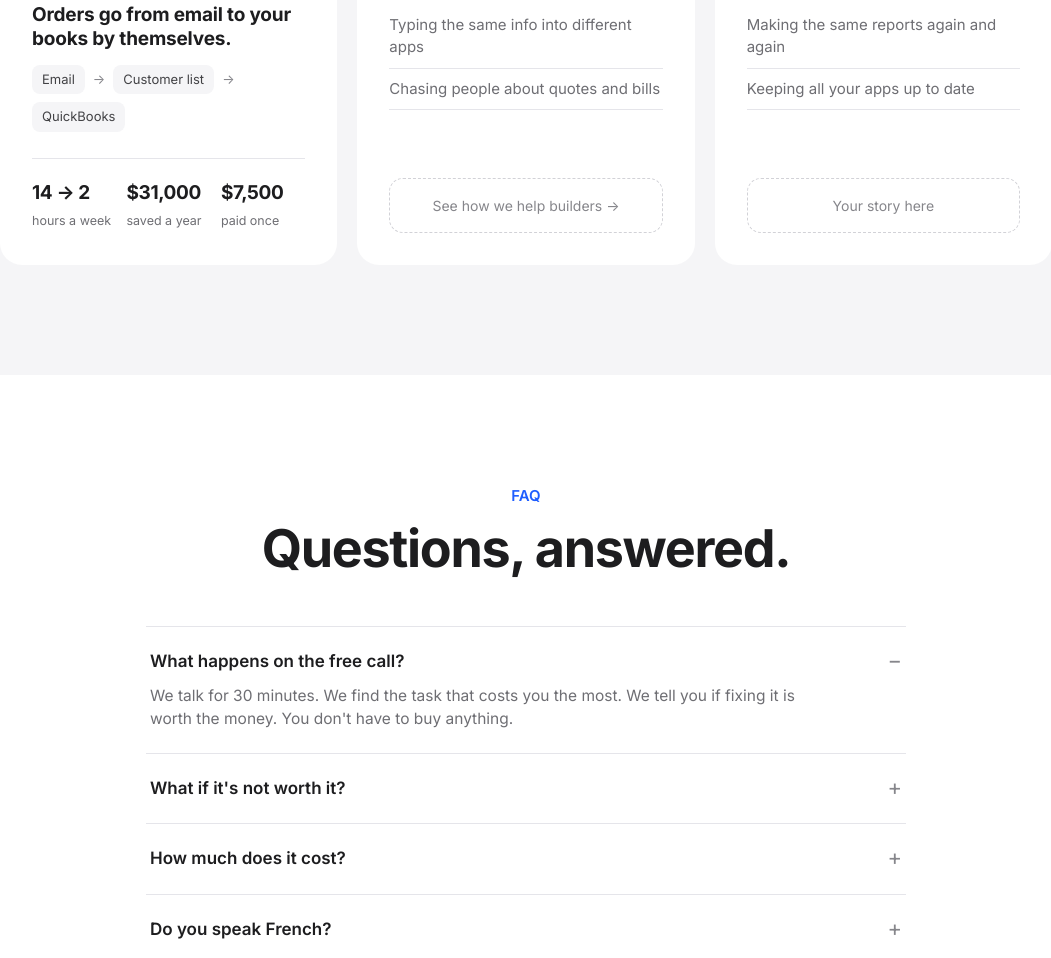
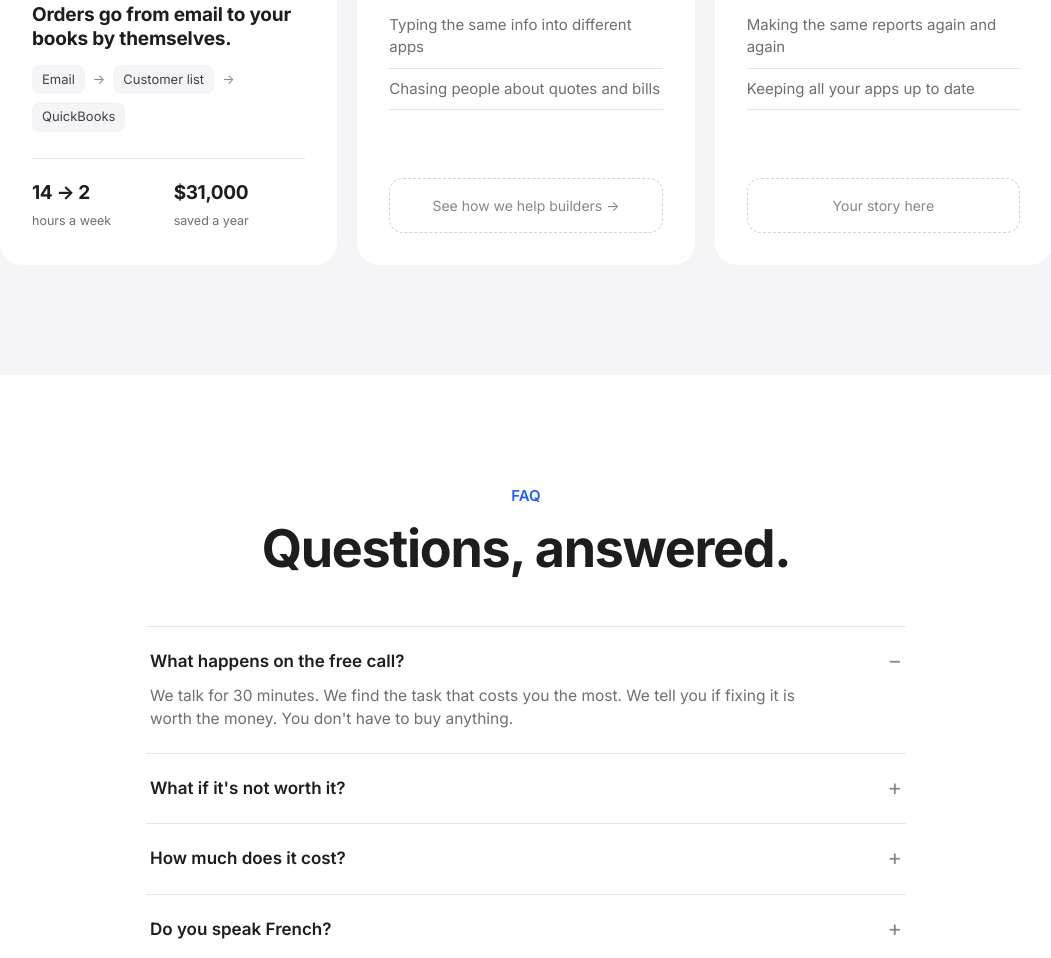
Before and after one commit to JamesTempo/tempo-intelligence, a plain HTML site: page index.html in a window 1280 px wide. Shown: the part 2819-3777 px from the top of the page, without its empty margins (114-1165 px from the left). Drawn offline with Linux system fonts and the light colour scheme.

Commit message:
Remove one-time cost from example case study
Co-Authored-By: Claude Opus 5.5 <noreply@anthropic.com>

```diff
--- a/index.html
+++ b/index.html
@@ -88,10 +88,9 @@
         <div class="roi">4×<small data-i18n="cs.back">money back</small></div>
         <h3 data-i18n="cs.1h">Orders go from email to your books by themselves.</h3>
         <div class="flow"><span data-i18n="cs.f1">Email</span><i>→</i><span data-i18n="cs.f2">Customer list</span><i>→</i><span>QuickBooks</span></div>
-        <div class="kpis">
+        <div class="kpis" style="grid-template-columns:1fr 1fr">
           <div><b>14 → 2</b><span data-i18n="cs.k1">hours a week</span></div>
           <div><b data-i18n="cs.k2v">$31,000</b><span data-i18n="cs.k2">saved a year</span></div>
-          <div><b data-i18n="cs.k3v">$7,500</b><span data-i18n="cs.k3">paid once</span></div>
         </div>
       </article>
       <article class="card case reveal">
@@ -191,7 +190,7 @@ window.FR = {
   "how.4k":"Formation","how.4h":"On forme votre équipe","how.4":"On montre à votre équipe comment ça marche, en français ou en anglais. Tout vous appartient.",
   "cs.eyebrow":"Exemples","cs.h2":"Ce qu'une seule solution peut faire.","cs.ex":"Exemple","cs.back":"votre argent",
   "cs.1h":"Les commandes passent du courriel à vos livres toutes seules.","cs.f1":"Courriel","cs.f2":"Liste de clients",
-  "cs.k1":"heures par semaine","cs.k2v":"31 000 $","cs.k2":"sauvés par année","cs.k3v":"7 500 $","cs.k3":"payé une fois",
+  "cs.k1":"heures par semaine","cs.k2v":"31 000 $","cs.k2":"sauvés par année",
   "cs.s1":"Construction","cs.2h":"Des soumissions et des factures qui se relancent toutes seules.","cs.see":"Voir comment on aide la construction →",
   "cs.s2":"Gestion immobilière","cs.3h":"Des rapports mensuels pour les propriétaires qui se font tout seuls.","cs.sync":"Garder toutes vos applis à jour","cs.slot":"Votre histoire ici",
   "f.h2":"Vos questions, nos réponses.",
```
